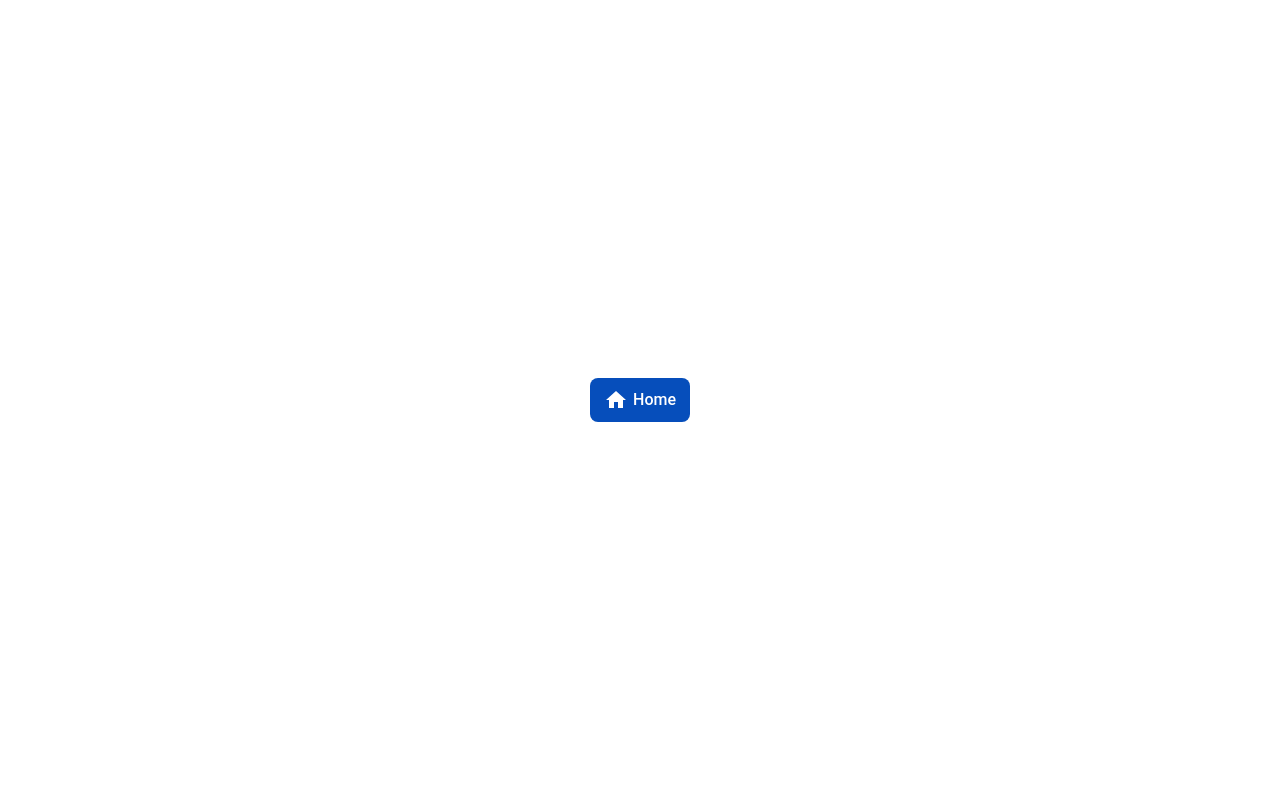
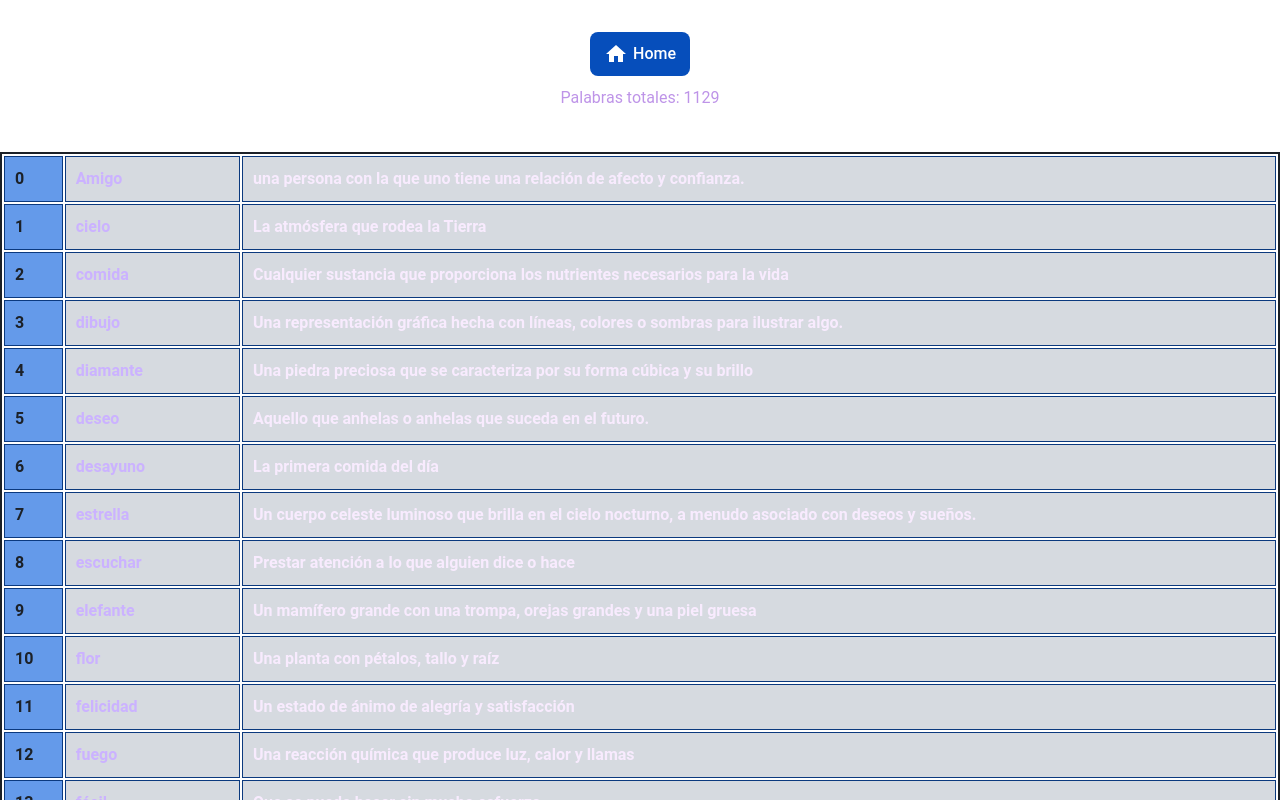
Before and after one commit to pa-ku/Rosco, a React (Vite) app: page /wordlist in a window 1280 px wide. Shown: the top 800 px of the page. Built offline with nearby package versions, Linux system fonts and the light colour scheme.

Commit message:
Update stettings

```diff
--- a/src/components/HomeButton.jsx
+++ b/src/components/HomeButton.jsx
@@ -13,6 +13,10 @@ align-items: center;
 justify-content: center;
 width: 100px;
 gap: 5px;
+&:hover{
+  filter: brightness(1.2);
+  color: white;
+}
 `
 
 export default function HomeButton() {
--- a/src/components/MainButton.jsx
+++ b/src/components/MainButton.jsx
@@ -22,12 +22,11 @@ const Btn = styled.button`
   width: 155px;
   border-radius: 20px;
   &:hover {
-    background-color: #0b57c9;
+  filter: brightness(1.2);
     border-bottom: 5px solid;
     border-right: 5px solid;
-    border-color: #184c99;
+    border-color: #0b397e;
   }
-
 `;
 
 const ReloadLogo = styled(CachedIcon)`
--- a/src/components/Table.jsx
+++ b/src/components/Table.jsx
@@ -1,6 +1,6 @@
 import React from "react";
 import styled from "styled-components";
-import { useState, useContext, useMemo } from "react";
+import {  useContext, useMemo } from "react";
 import { StatusContext } from "../context/StatusContext";
 import { words } from "../words";
 import Row from "./Row";
--- a/src/pages/Home.jsx
+++ b/src/pages/Home.jsx
@@ -14,7 +14,7 @@ display: flex;
 align-items: center;
 justify-content: center;
 flex-direction: column;
-gap: 1.5em;
+gap: 1em;
 margin-block: 2em;
 `
 
--- a/src/pages/Settings.jsx
+++ b/src/pages/Settings.jsx
@@ -1,12 +1,43 @@
 import React from 'react'
 import { Link } from 'react-router-dom';
 import HomeButton from '../components/HomeButton';
+import styled from "styled-components";
+
+const Wrapper = styled.div`
+display: flex;
+align-items: start;
+justify-content: center;
+flex-direction: column;
+gap: 1em;
+`
+
+const OptionCtn = styled.div`
+display: flex;
+align-items: center;
+justify-content: center;
+gap: 1em;
+`
+
+const Label = styled.label`
+cursor: pointer;
+text-transform: uppercase;
+`
+const Checkbox = styled.input`
+cursor: pointer;
+`
+
 
 export default function Settings() {
+
   return (
     <>
-    <HomeButton />
-   <h1>Configuracion en progreso</h1>
+<Wrapper>
+  <HomeButton />
+<OptionCtn>
+    <Checkbox checked="cheked" id='Option1'  type="checkbox"  />
+    <Label htmlFor="Option1">Palabras que contengan la letra</Label>
+</OptionCtn>
+</Wrapper>
 
     </>
   )
--- a/src/pages/WordList.jsx
+++ b/src/pages/WordList.jsx
@@ -1,20 +1,125 @@
-import React from 'react'
+import React from "react";
 import { words } from "../words";
 import styled from "styled-components";
-import { Link } from 'react-router-dom';
-import HomeButton from '../components/HomeButton';
+import HomeButton from "../components/HomeButton";
+import WordCount from "../components/WordCount";
+import MainButton from "../components/MainButton";
 
 //crear una tabla con todas las palabras, e informacion de cada palabra,
 //cantidad de palabras
-//palabras repetidas
 //numero de palabras con cada letra
 //pushear palabras al local storage para luego subirlas
 //marcar palabras en el local storage para eliminar posteriormente
 
+const Table = styled.table`
+  border: 2px solid #1c2128;
+`;
+
+const Row = styled.tr`
+  background-color: #00193e29;
+`;
+
+const Cell = styled.td`
+  border: 1px solid #0b397e;
+  padding: 10px;
+  color: ${(props) => props.$color};
+  text-align: left;
+  background-color: ${props => props.$backgroundcolor};
+  font-weight: 600;
+`;
+
+const Header = styled.div`
+  display: flex;
+  align-items: center;
+  justify-content: center;
+  padding-block: 2em;
+  flex-direction: column;
+`;
+
+const Form = styled.form`
+display: flex;
+align-items: center;
+justify-content: center;
+gap: 1em;
+`
+
+const Input = styled.input`
+padding: 10px 15px;
+font-size: 1.5em;
+background-color: #00193e29;
+border: 2px solid #0b397e;
+border-radius: 10px;
+&::placeholder{
+  color: #5498ff;
+}
+`
+
+
 export default function WordList() {
+  const letters = [
+    "a",
+    "b",
+    "c",
+    "d",
+    "e",
+    "f",
+    "g",
+    "h",
+    "i",
+    "j",
+    "k",
+    "l",
+    "m",
+    "n",
+    "o",
+    "p",
+    "q",
+    "r",
+    "s",
+    "t",
+    "u",
+    "v",
+    "w",
+    "x",
+    "y",
+    "z",
+  ];
+  const wordArrays = words.filter((item) =>
+    item.word.toLowerCase().includes(letters)
+  );
+
   return (
-<>
-<HomeButton />
-</>
-  )
+    <>
+      <Header>
+        <HomeButton />
+        <WordCount text={"Palabras totales:"} />
+      </Header>
+
+    {/*   <Form action="">
+      <Input type="text" placeholder="Palabra" />
+      <Input type="text" placeholder="Definicion" />
+        <MainButton text={"Enviar"} />
+
+      </Form> */}
+{/* <Input type="text" placeholder="FILTRO" /> */}
+      <Table>
+
+
+        {wordArrays.map((words, index) => (
+          <p key={index}>{words}</p>
+        ))}
+
+
+        <tbody>
+          {words.map((words, index) => (
+            <Row key={index}>
+              <Cell $backgroundcolor="#649aea" $color="#1c2128">{index}</Cell>
+              <Cell $uppercase="uppercase" $color="#cbb2ff">{words.word}</Cell>
+              <Cell $color="#f8ebfe"> {words.clue}</Cell>
+            </Row>
+          ))}
+        </tbody>
+      </Table>
+    </>
+  );
 }
--- a/src/words.js
+++ b/src/words.js
@@ -2207,10 +2207,6 @@ export const words = [
     {
         word: "Problema",
         clue: "Situación que requiere solución o resolución.",
-    },
-    {
-        word: "Piedra angular",
-        clue: "Primera piedra colocada en la construcción de un edificio, importante para su estabilidad.",
     },
     {
         word: "Princesa",
```
